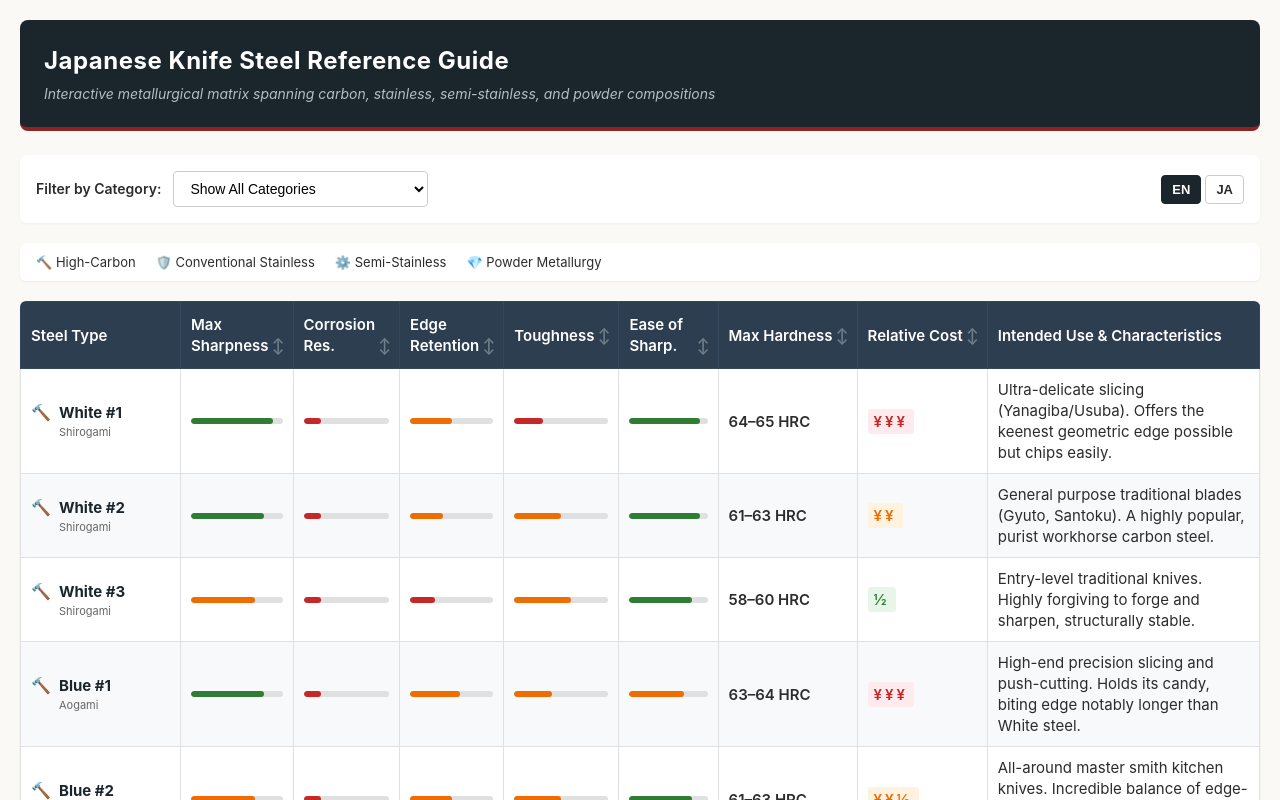
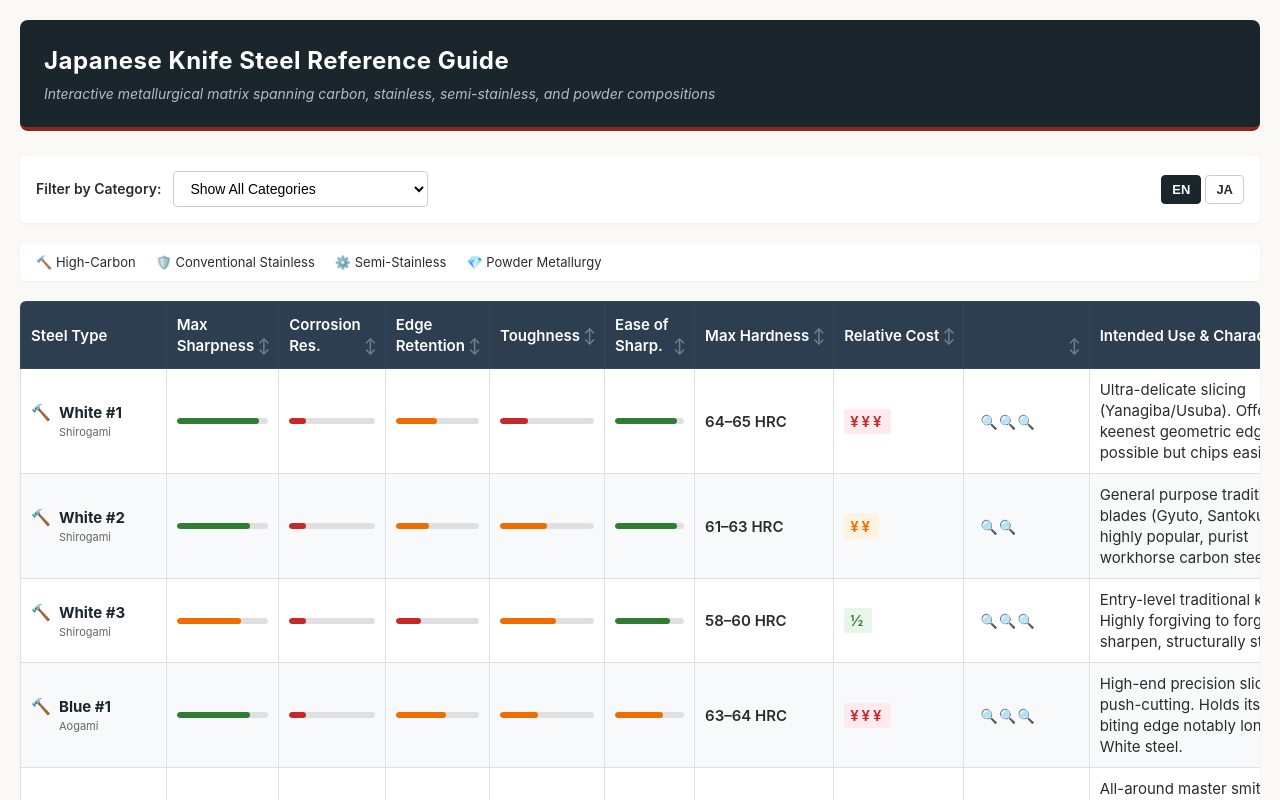
Before and after one commit to friendofdog/japan-knife, a React (Vite) app: page / in a window 1280 px wide. Shown: the top 800 px of the page. Built offline with nearby package versions, Linux system fonts and the light colour scheme.

Commit message:
Add rarity column

```diff
--- a/src/App.jsx
+++ b/src/App.jsx
@@ -23,6 +23,7 @@ export default function App() {
     { key: 'easeOfSharp', label: locale.ui.columns.easeOfSharp },
     { key: 'maxHardness', label: locale.ui.columns.maxHardness },
     { key: 'value', label: locale.ui.columns.value },
+    { key: 'rarity', label: locale.ui.columns.rarity },
   ], [locale]);
 
   const displayed = useMemo(() => {
@@ -43,7 +44,7 @@ export default function App() {
   }, [locale, category, sort]);
 
   const handleSort = (col) => {
-    const defaultDir = col === 'value' ? 'asc' : 'desc';
+    const defaultDir = (col === 'value' || col === 'rarity') ? 'asc' : 'desc';
     setSort(prev => {
       if (prev.col === col) {
         if (prev.dir === defaultDir) return { col, dir: defaultDir === 'asc' ? 'desc' : 'asc' };
--- a/src/components/SteelTable.jsx
+++ b/src/components/SteelTable.jsx
@@ -82,6 +82,15 @@ export default function SteelTable({ steels, columns, sort, onSort, locale }) {
                     </td>
                   );
                 }
+                if (col.key === 'rarity') {
+                  return (
+                    <td key={col.key}>
+                      <span className="badge magnifier">
+                        {'🔍'.repeat(val)}
+                      </span>
+                    </td>
+                  );
+                }
               })}
               <td>{steel.use}</td>
             </tr>
--- a/src/index.css
+++ b/src/index.css
@@ -224,7 +224,8 @@ tr:hover td {
 .badge.med  { background-color: var(--med-bg);  color: var(--med-text);  }
 .badge.low  { background-color: var(--low-bg);  color: var(--low-text);  }
 
-.badge.yen  { font-size: 15px; letter-spacing: 3px; }
+.badge.yen       { font-size: 15px; letter-spacing: 3px; }
+.badge.magnifier { font-size: 14px; letter-spacing: 1px; }
 
 .metric {
   font-weight: 600;
```
